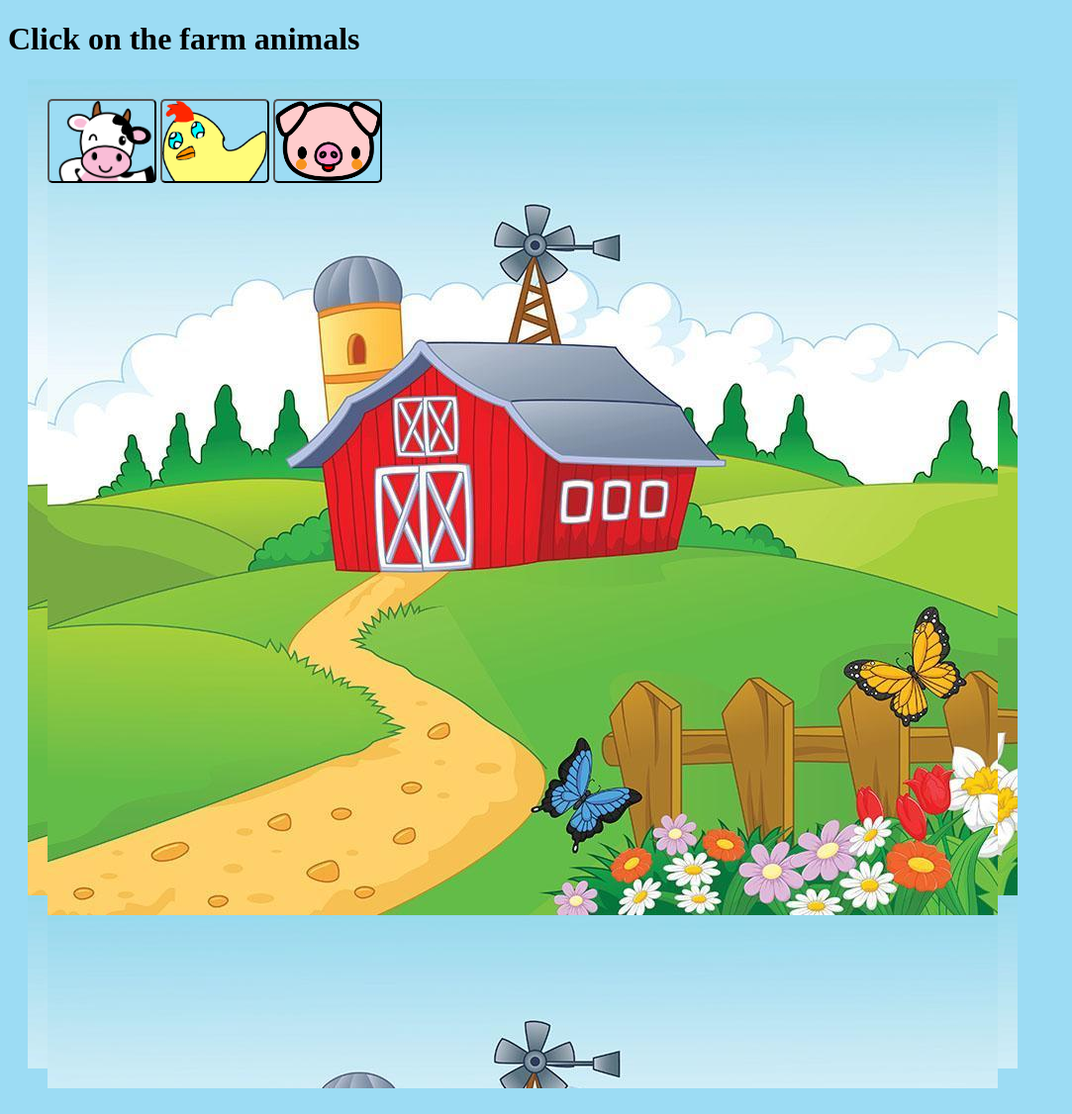
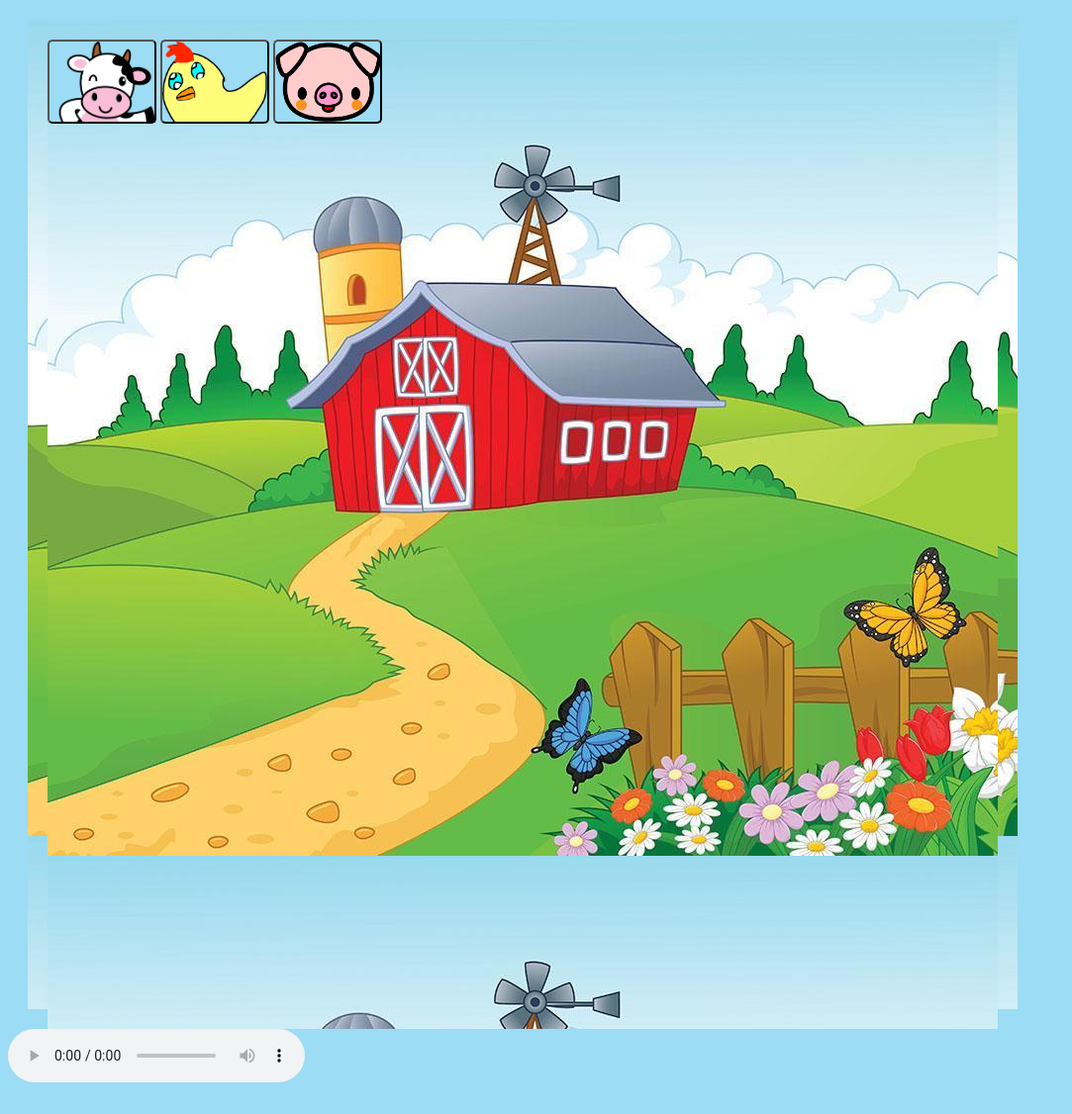
Before and after one commit to Kayo-b/farm_test, a plain HTML site: page index.html in a window 1280 px wide. Shown: the whole page at 99% size, without its empty margins (0-1083 px from the left). Drawn offline with Linux system fonts and the light colour scheme.

Commit message:
altering music player

```diff
--- a/index.html
+++ b/index.html
@@ -9,7 +9,6 @@
     <title>Farm Sounds</title>
 </head>
 <body>
-    <h1>Click on the farm animals</h1>
     <div id="container">
 
         <div id="btn">
@@ -24,6 +23,7 @@
     <audio src="cow.wav"></audio>
     <audio src="chick.mp3"></audio>
     <audio src="pig.mp3"></audio>
-    <embed src="banjosong.mp3" loop="true" autostart="true" width="2" height="0">
+    <audio controls autoplay <source src="banjosong.mp3">  >controls></audio>
+
 </body>
 </html>
```
